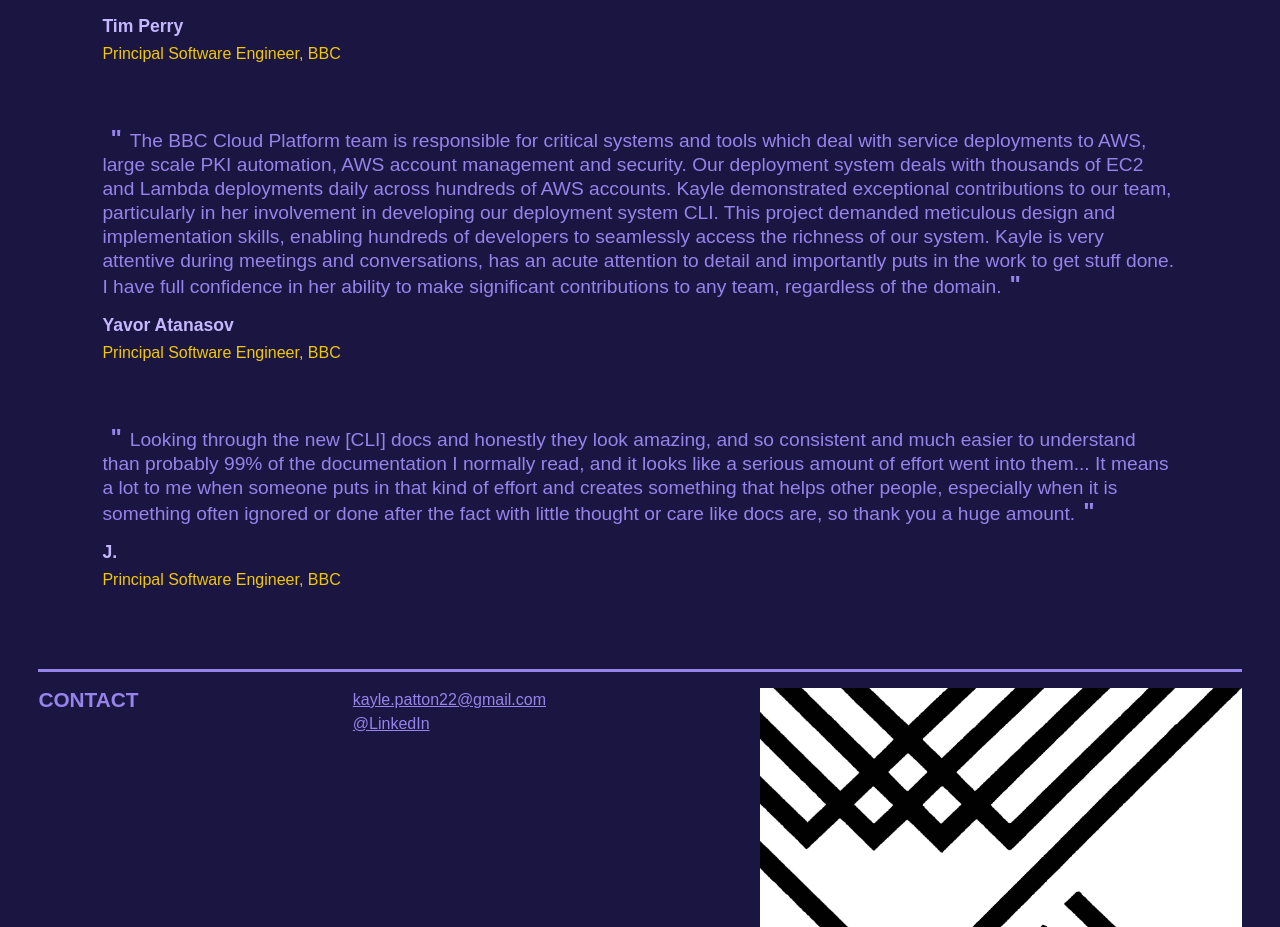
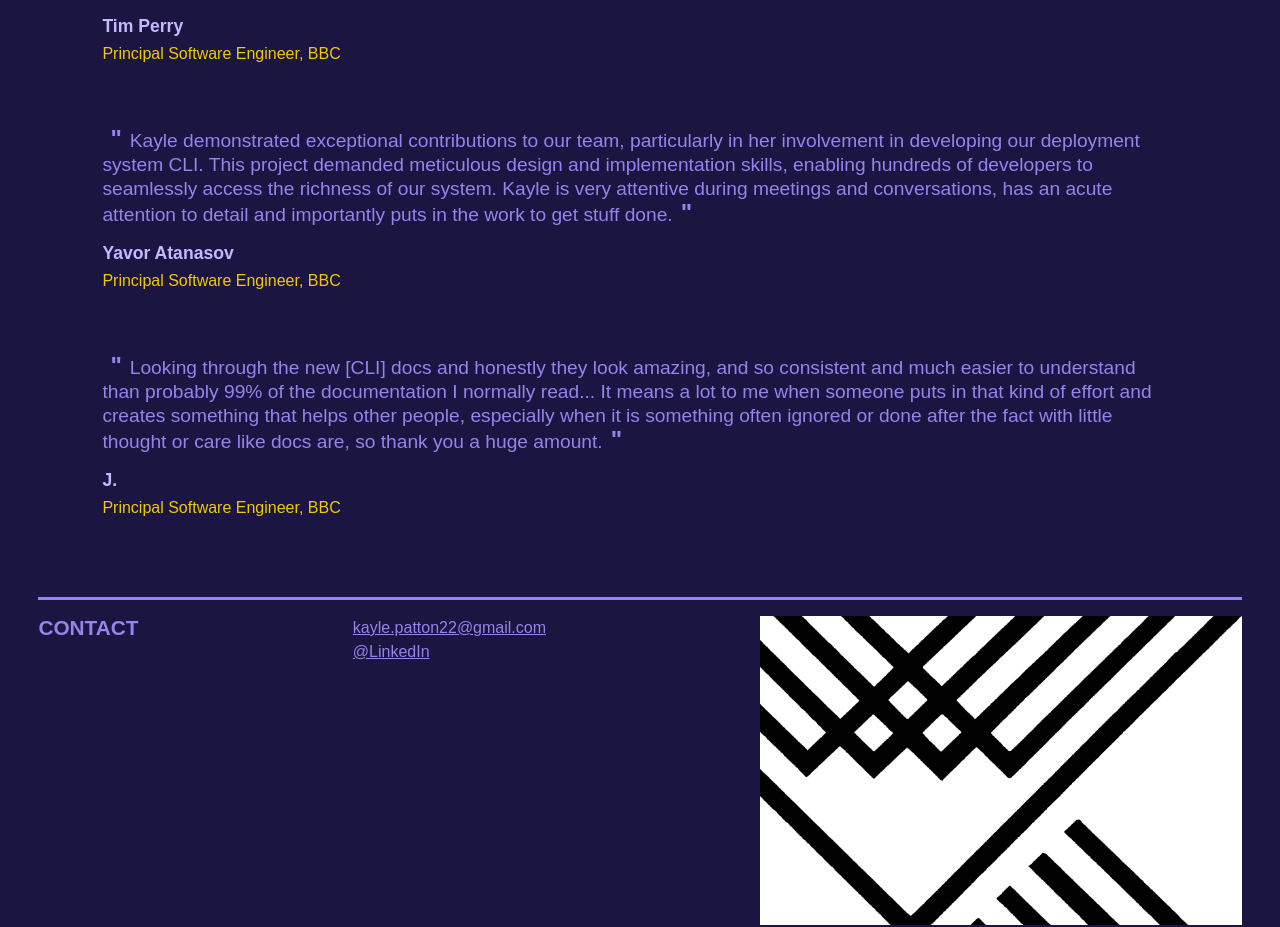
Before and after one commit to kayleriegerpatton/portfolio, a React app: page /portfolio/ in a window 1280 px wide. Shown: the part 3129-4056 px from the top of the page. Built offline with nearby package versions, Linux system fonts and the light colour scheme; a web font is replaced by a local one.

Commit message:
edit testimonials text

```diff
--- a/src/data/testimonials.js
+++ b/src/data/testimonials.js
@@ -17,7 +17,7 @@ const testimonials = [
 		company: 'BBC',
 		image: '',
 		altText: 'Yav',
-		text: 'The BBC Cloud Platform team is responsible for critical systems and tools which deal with service deployments to AWS, large scale PKI automation, AWS account management and security. Our deployment system deals with thousands of EC2 and Lambda deployments daily across hundreds of AWS accounts. Kayle demonstrated exceptional contributions to our team, particularly in her involvement in developing our deployment system CLI. This project demanded meticulous design and implementation skills, enabling hundreds of developers to seamlessly access the richness of our system. Kayle is very attentive during meetings and conversations, has an acute attention to detail and importantly puts in the work to get stuff done. I have full confidence in her ability to make significant contributions to any team, regardless of the domain.',
+		text: 'Kayle demonstrated exceptional contributions to our team, particularly in her involvement in developing our deployment system CLI. This project demanded meticulous design and implementation skills, enabling hundreds of developers to seamlessly access the richness of our system. Kayle is very attentive during meetings and conversations, has an acute attention to detail and importantly puts in the work to get stuff done.',
 	},
 	{
 		id: 3,
@@ -27,7 +27,7 @@ const testimonials = [
 		company: 'BBC',
 		image: '',
 		altText: 'anonymous profile image',
-		text: 'Looking through the new [CLI] docs and honestly they look amazing, and so consistent and much easier to understand than probably 99% of the documentation I normally read, and it looks like a serious amount of effort went into them... It means a lot to me when someone puts in that kind of effort and creates something that helps other people, especially when it is something often ignored or done after the fact with little thought or care like docs are, so thank you a huge amount.',
+		text: 'Looking through the new [CLI] docs and honestly they look amazing, and so consistent and much easier to understand than probably 99% of the documentation I normally read... It means a lot to me when someone puts in that kind of effort and creates something that helps other people, especially when it is something often ignored or done after the fact with little thought or care like docs are, so thank you a huge amount.',
 	},
 ];
 
```
